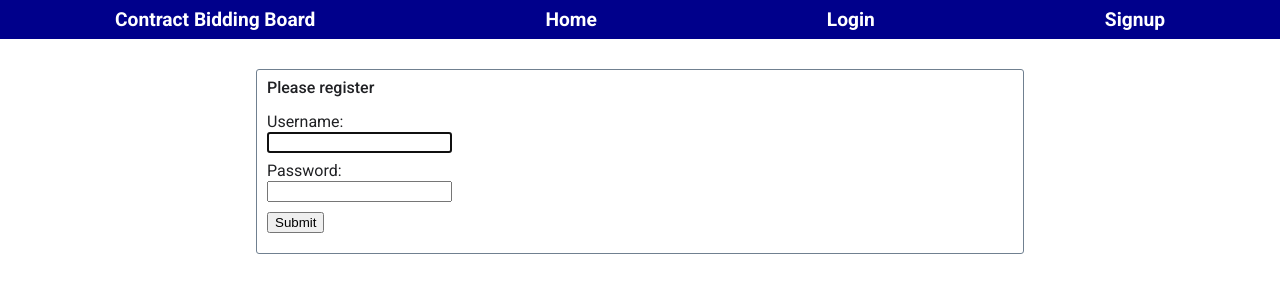
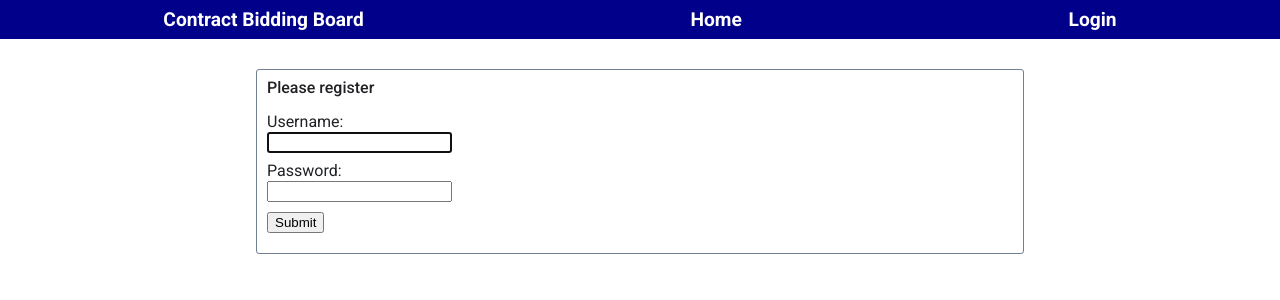
Before and after one commit to mrhaffner/job_bidding_board, a Django app: a page that uses contract_board/board/templates/base.html in a window 1280 px wide. Shown: the top 300 px of the page. Run offline with Django 4.2, Linux system fonts and the light colour scheme; parts of the project's set-up code (start-up, migrations or seed data) failed here and were passed over.

Commit message:
Update base.html

```diff
--- a/contract_board/board/templates/base.html
+++ b/contract_board/board/templates/base.html
@@ -22,7 +22,6 @@
         </form>
         {% else %}
         <a href="{% url 'login' %}">Login</a>
-        <a href="{% url 'signup' %}">Signup</a>
         {% endif %}
       </nav>
     </header>
```
